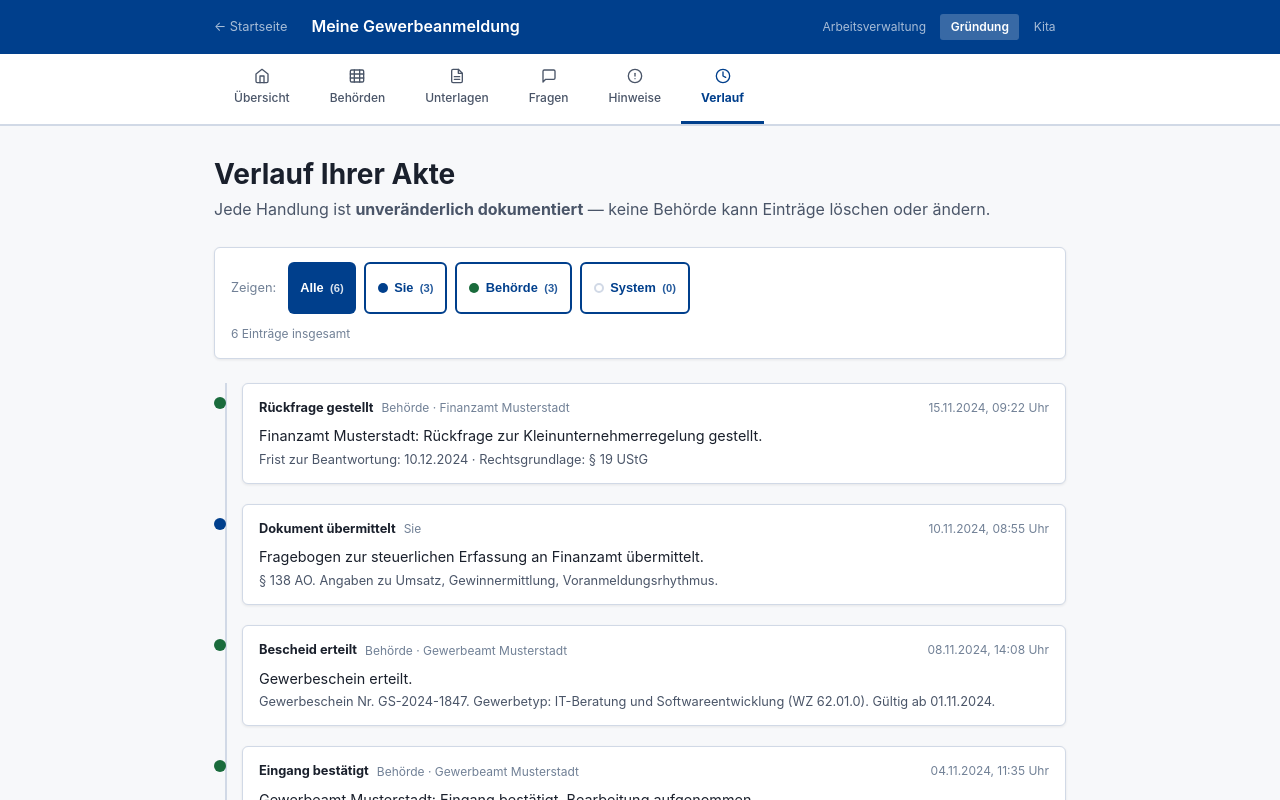
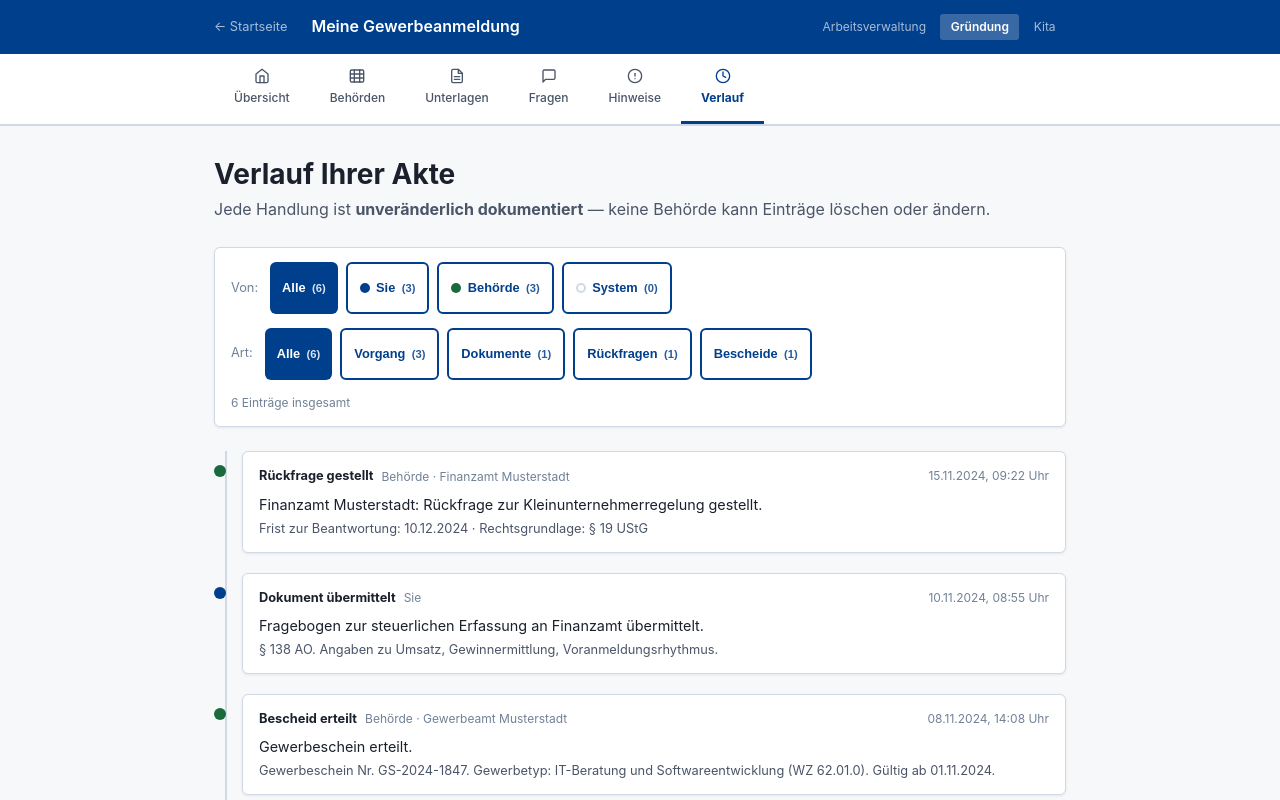
Before and after one commit to d0npedro/open-state, a Next.js app in the folder demo/: page /gruendung/verlauf in a window 1280 px wide. Shown: the top 800 px of the page. Built offline with nearby package versions, Linux system fonts and the light colour scheme.

Commit message:
feat(ug): Verlauf-Filter nach Ereignistyp (Vorgang/Dokumente/Rückfragen/Bescheide)
Zweite Filterzeile auf /gruendung/verlauf; Stelle- und Typ-Filter kombinierbar.
E2E deckt Kategorien und UND-Kombination ab.

```diff
--- a/demo/app/gruendung/verlauf/page.tsx
+++ b/demo/app/gruendung/verlauf/page.tsx
@@ -25,10 +25,46 @@ const ereignisLabels: Record<GruendungsEreignisTyp, string> = {
 
 type StelleFilter = 'ALLE' | 'GRUENDER' | 'BEHOERDE' | 'SYSTEM';
 
+/** Bürgernahe Kategorien über mehrere technische Ereignistypen */
+type TypFilter = 'ALLE' | 'VORGANG' | 'DOKUMENTE' | 'RUECKFRAGEN' | 'BESCHEIDE';
+
+const TYP_KATEGORIE: Record<Exclude<TypFilter, 'ALLE'>, readonly GruendungsEreignisTyp[]> = {
+  VORGANG: [
+    'vorgang_erstellt',
+    'vorgang_eingereicht',
+    'eingang_bestaetigt',
+    'status_aktualisiert',
+    'stillstand_markiert',
+    'zustaendigkeitswechsel',
+    'gruendungsakte_abgeschlossen',
+  ],
+  DOKUMENTE: [
+    'dokument_hochgeladen',
+    'dokument_akzeptiert',
+    'dokument_abgelehnt',
+  ],
+  RUECKFRAGEN: [
+    'rueckfrage_gestellt',
+    'rueckfrage_beantwortet',
+  ],
+  BESCHEIDE: [
+    'bescheid_erteilt',
+    'ablehnung_erteilt',
+    'steuernummer_vergeben',
+  ],
+};
+
 const stelleLabel: Record<Exclude<StelleFilter, 'ALLE'>, string> = {
   GRUENDER: 'Sie',
   BEHOERDE: 'Behörde',
   SYSTEM:   'System',
+};
+
+const typLabel: Record<Exclude<TypFilter, 'ALLE'>, string> = {
+  VORGANG:     'Vorgang',
+  DOKUMENTE:   'Dokumente',
+  RUECKFRAGEN: 'Rückfragen',
+  BESCHEIDE:   'Bescheide',
 };
 
 const stelleDotStyle: Record<Exclude<StelleFilter, 'ALLE'>, React.CSSProperties> = {
@@ -37,32 +73,90 @@ const stelleDotStyle: Record<Exclude<StelleFilter, 'ALLE'>, React.CSSProperties>
   SYSTEM:   { background: 'white', border: '2px solid var(--color-border)' },
 };
 
-const filterOptions: { id: StelleFilter; label: string }[] = [
+const stelleFilterOptions: { id: StelleFilter; label: string }[] = [
   { id: 'ALLE',     label: 'Alle' },
   { id: 'GRUENDER', label: 'Sie' },
   { id: 'BEHOERDE', label: 'Behörde' },
   { id: 'SYSTEM',   label: 'System' },
 ];
 
+const typFilterOptions: { id: TypFilter; label: string }[] = [
+  { id: 'ALLE',        label: 'Alle' },
+  { id: 'VORGANG',     label: 'Vorgang' },
+  { id: 'DOKUMENTE',   label: 'Dokumente' },
+  { id: 'RUECKFRAGEN', label: 'Rückfragen' },
+  { id: 'BESCHEIDE',   label: 'Bescheide' },
+];
+
+function matchesTyp(typ: GruendungsEreignisTyp, filter: TypFilter): boolean {
+  if (filter === 'ALLE') return true;
+  return (TYP_KATEGORIE[filter] as readonly GruendungsEreignisTyp[]).includes(typ);
+}
+
 export default function VerlaufPage() {
   const { akte } = useGruendungState();
-  const [filter, setFilter] = useState<StelleFilter>('ALLE');
+  const [stelleFilter, setStelleFilter] = useState<StelleFilter>('ALLE');
+  const [typFilter, setTypFilter] = useState<TypFilter>('ALLE');
 
-  const counts = useMemo(() => {
+  const stelleCounts = useMemo(() => {
     const base = { ALLE: 0, GRUENDER: 0, BEHOERDE: 0, SYSTEM: 0 };
     for (const e of akte.ereignisse) {
+      if (!matchesTyp(e.typ, typFilter)) continue;
       base.ALLE += 1;
       base[e.handelndeStelle] += 1;
     }
     return base;
-  }, [akte.ereignisse]);
+  }, [akte.ereignisse, typFilter]);
+
+  const typCounts = useMemo(() => {
+    const base: Record<TypFilter, number> = {
+      ALLE: 0,
+      VORGANG: 0,
+      DOKUMENTE: 0,
+      RUECKFRAGEN: 0,
+      BESCHEIDE: 0,
+    };
+    for (const e of akte.ereignisse) {
+      if (stelleFilter !== 'ALLE' && e.handelndeStelle !== stelleFilter) continue;
+      base.ALLE += 1;
+      for (const key of Object.keys(TYP_KATEGORIE) as Exclude<TypFilter, 'ALLE'>[]) {
+        if ((TYP_KATEGORIE[key] as readonly GruendungsEreignisTyp[]).includes(e.typ)) {
+          base[key] += 1;
+        }
+      }
+    }
+    return base;
+  }, [akte.ereignisse, stelleFilter]);
 
   const chronologisch = useMemo(() => {
-    const list = filter === 'ALLE'
-      ? akte.ereignisse
-      : akte.ereignisse.filter(e => e.handelndeStelle === filter);
+    const list = akte.ereignisse.filter(e => {
+      if (stelleFilter !== 'ALLE' && e.handelndeStelle !== stelleFilter) return false;
+      if (!matchesTyp(e.typ, typFilter)) return false;
+      return true;
+    });
     return [...list].reverse();
-  }, [akte.ereignisse, filter]);
+  }, [akte.ereignisse, stelleFilter, typFilter]);
+
+  const totalCount = akte.ereignisse.length;
+
+  const filterSummary = useMemo(() => {
+    const parts: string[] = [];
+    if (stelleFilter !== 'ALLE') parts.push(stelleLabel[stelleFilter]);
+    if (typFilter !== 'ALLE') parts.push(typLabel[typFilter]);
+    if (parts.length === 0) return `${totalCount} Einträge insgesamt`;
+    return `${chronologisch.length} von ${totalCount} Einträgen · Filter: ${parts.join(' · ')}`;
+  }, [stelleFilter, typFilter, chronologisch.length, totalCount]);
+
+  const emptyMessage = useMemo(() => {
+    if (stelleFilter === 'SYSTEM' && typFilter === 'ALLE') {
+      return 'Noch keine System-Einträge. Automatische Statusmeldungen erscheinen hier nach Demo-Aktionen.';
+    }
+    const parts: string[] = [];
+    if (stelleFilter !== 'ALLE') parts.push(stelleLabel[stelleFilter]);
+    if (typFilter !== 'ALLE') parts.push(typLabel[typFilter]);
+    if (parts.length === 0) return 'Keine Einträge.';
+    return `Keine Einträge für „${parts.join(' · ')}“.`;
+  }, [stelleFilter, typFilter]);
 
   return (
     <div style={{ display: 'flex', flexDirection: 'column', gap: '1.5rem' }}>
@@ -74,25 +168,25 @@ export default function VerlaufPage() {
         </p>
       </div>
 
-      {/* Filter nach handelnder Stelle */}
-      <div className="card" style={{ padding: '0.875rem 1rem' }}>
+      {/* Filter: handelnde Stelle + Ereignistyp */}
+      <div className="card" style={{ padding: '0.875rem 1rem', display: 'flex', flexDirection: 'column', gap: '0.85rem' }}>
         <div
           role="group"
           aria-label="Verlauf filtern nach handelnder Stelle"
           style={{ display: 'flex', flexWrap: 'wrap', gap: '0.5rem', alignItems: 'center' }}
         >
           <span style={{ fontSize: '0.8rem', color: 'var(--color-text-muted)', marginRight: '0.25rem' }}>
-            Zeigen:
+            Von:
           </span>
-          {filterOptions.map(opt => {
-            const active = filter === opt.id;
-            const count = counts[opt.id];
+          {stelleFilterOptions.map(opt => {
+            const active = stelleFilter === opt.id;
+            const count = stelleCounts[opt.id];
             return (
               <button
                 key={opt.id}
                 type="button"
                 aria-pressed={active}
-                onClick={() => setFilter(opt.id)}
+                onClick={() => setStelleFilter(opt.id)}
                 className={active ? 'btn btn-primary' : 'btn btn-secondary'}
                 style={{
                   fontSize: '0.8rem',
@@ -128,10 +222,50 @@ export default function VerlaufPage() {
             );
           })}
         </div>
-        <p style={{ margin: '0.65rem 0 0', fontSize: '0.75rem', color: 'var(--color-text-muted)' }}>
-          {filter === 'ALLE'
-            ? `${counts.ALLE} Einträge insgesamt`
-            : `${chronologisch.length} von ${counts.ALLE} Einträgen · Filter: ${stelleLabel[filter]}`}
+
+        <div
+          role="group"
+          aria-label="Verlauf filtern nach Ereignistyp"
+          style={{ display: 'flex', flexWrap: 'wrap', gap: '0.5rem', alignItems: 'center' }}
+        >
+          <span style={{ fontSize: '0.8rem', color: 'var(--color-text-muted)', marginRight: '0.25rem' }}>
+            Art:
+          </span>
+          {typFilterOptions.map(opt => {
+            const active = typFilter === opt.id;
+            const count = typCounts[opt.id];
+            return (
+              <button
+                key={opt.id}
+                type="button"
+                aria-pressed={active}
+                onClick={() => setTypFilter(opt.id)}
+                className={active ? 'btn btn-primary' : 'btn btn-secondary'}
+                style={{
+                  fontSize: '0.8rem',
+                  padding: '0.35rem 0.75rem',
+                  display: 'inline-flex',
+                  alignItems: 'center',
+                  gap: '0.4rem',
+                }}
+              >
+                {opt.label}
+                <span
+                  style={{
+                    fontSize: '0.7rem',
+                    opacity: 0.85,
+                    fontVariantNumeric: 'tabular-nums',
+                  }}
+                >
+                  ({count})
+                </span>
+              </button>
+            );
+          })}
+        </div>
+
+        <p style={{ margin: 0, fontSize: '0.75rem', color: 'var(--color-text-muted)' }}>
+          {filterSummary}
         </p>
       </div>
 
@@ -139,11 +273,7 @@ export default function VerlaufPage() {
       {chronologisch.length === 0 ? (
         <div className="notice-box notice-box-neutral" role="status">
           <Icon name="clock" size={15} style={{ flexShrink: 0 }} />
-          <span>
-            {filter === 'SYSTEM'
-              ? 'Noch keine System-Einträge. Automatische Statusmeldungen erscheinen hier nach Demo-Aktionen.'
-              : `Keine Einträge für „${filter === 'ALLE' ? 'Alle' : stelleLabel[filter as Exclude<StelleFilter, 'ALLE'>]}“.`}
-          </span>
+          <span>{emptyMessage}</span>
         </div>
       ) : (
         <div style={{ position: 'relative', paddingLeft: '1.75rem' }}>
```
Also changed, not shown: 2 other files (tests, documents, lock files or other folders).
